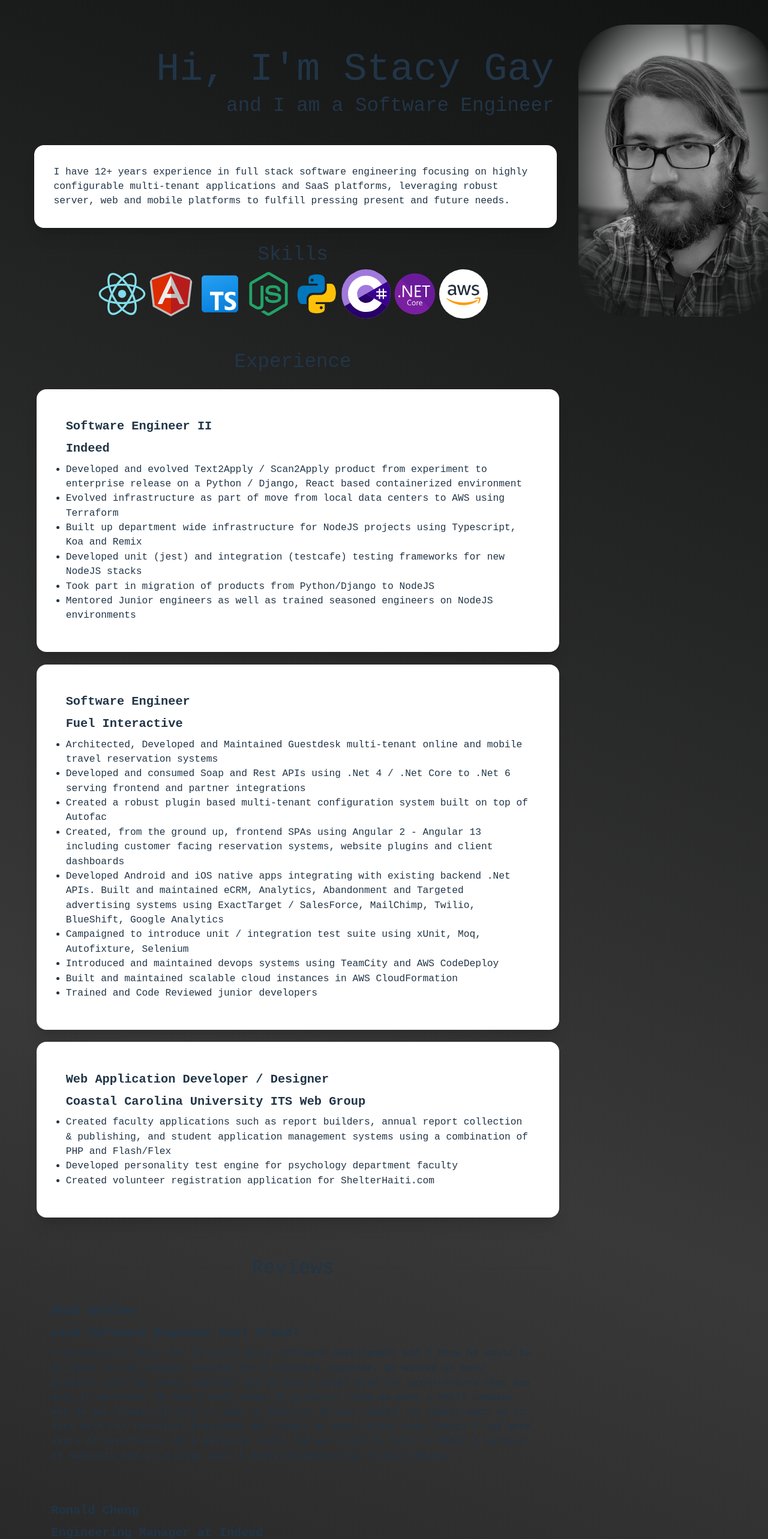
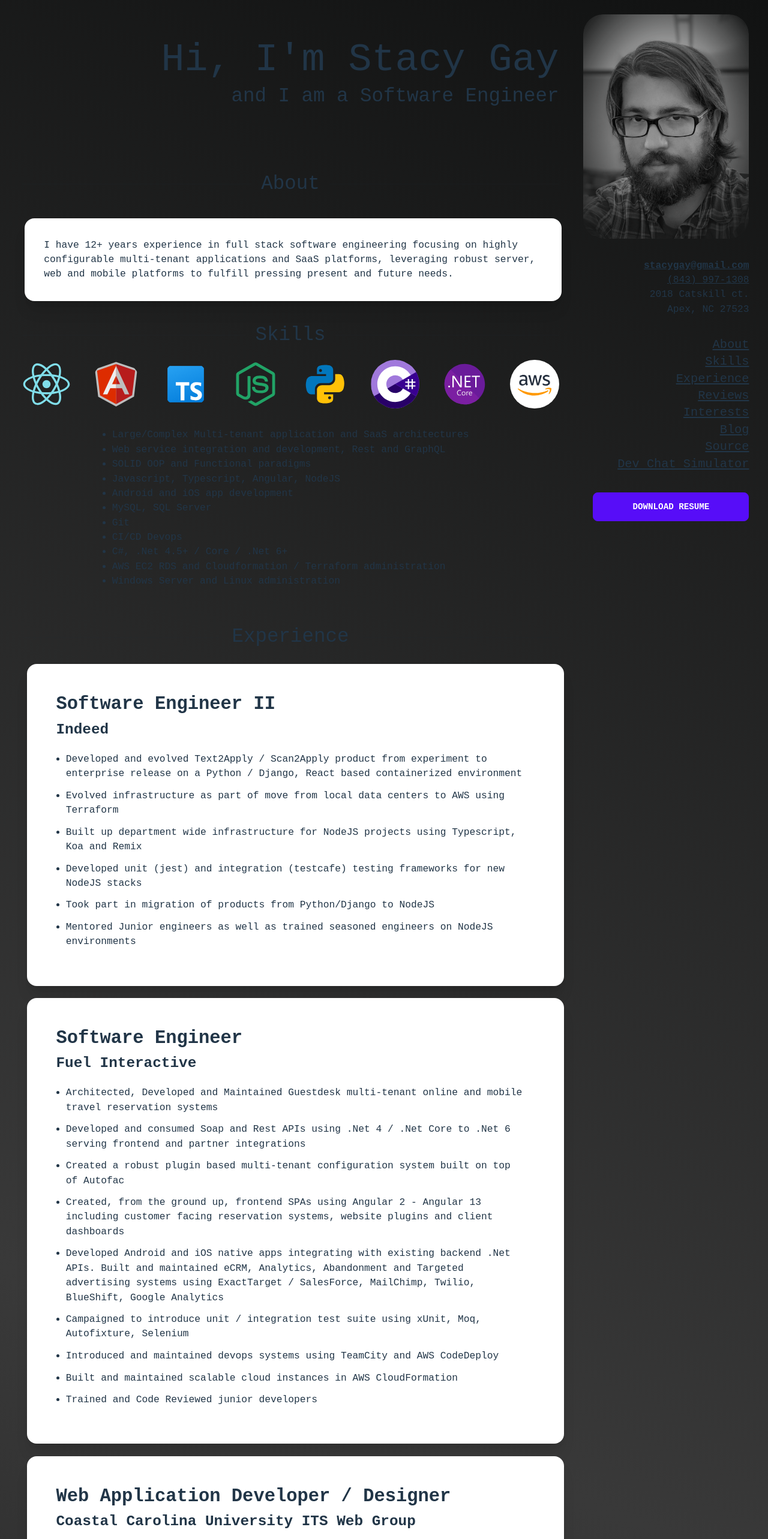
Before and after one commit to StacyGay/stacygay-resume, a React (Vite) app: page / in a window 1280 px wide. Shown: the top 2566 px of the page at 60% size. Built offline with nearby package versions, Linux system fonts and the light colour scheme.

Commit message:
sidebar and cleanup

```diff
--- a/src/App.css
+++ b/src/App.css
@@ -6,7 +6,6 @@ body {
 #root {
     max-width: 1280px;
     margin: 0 auto;
-    padding: 2rem;
     text-align: center;
 }
 
@@ -25,18 +24,19 @@ body {
 
 #portrait {
     background: url('./assets/profile.jpg') no-repeat;
-    width: 20em;
-    height: 30em;
-    /* mask-image: linear-gradient(to bottom, rgba(0,0,0,1), rgba(0,0,0,0));
-    mask-image: radial-gradient(rgba(0,0,0,1) 30%, rgba(0,0,0,0) 71%);
-    mask-image: linear-gradient(to top right, rgba(0,0,0,0) 30%, rgba(0,0,0,1)50%, rgba(0,0,0,0) 70%), radial-gradient(rgba(0,0,0,1) 30%, rgba(0,0,0,0) 71%); */
-    /* mask-image: radial-gradient(at 53% 55%, rgba(0,0,0,1) 0, rgba(0,0,0,1) 24%, rgba(0,0,0,0) 100%), linear-gradient(39.80557109226518deg, rgba(0,0,0,0) 0, rgba(0,0,0,1) 49%, rgba(0,0,0,0) 100%); */
-    mask-image: radial-gradient(rgba(0,0,0,1) 40%, rgba(0,0,0,0) 90%);
+    width: 17em;
+    height: 23em;
+    mask-image: radial-gradient(rgba(0,0,0,1) 20%, rgba(0,0,0,0) 99%);
     background-clip: border-box;
     background-position: top left;
     background-size: cover;
-    border-radius: 5em;
+    border-radius: 2em;
     filter: grayscale(1);
+}
+
+.greyscale-img {
+    filter: grayscale(1);
+    mask-image: radial-gradient(rgba(0,0,0,1) 40%, rgba(0,0,0,0) 90%);
 }
 
 /* .slide-in {
--- a/src/App.tsx
+++ b/src/App.tsx
@@ -6,45 +6,65 @@ import './App.css'
 import { SkillList } from './skills/skill-list'
 import { Experience } from './experience/experience';
 import { ReviewList } from './reviews/review-list';
+import { SideBar } from './side-bar';
 
 function App() {
     const [count, setCount] = useState(0)
 
     return (
-        <div className="App flex">
-            <div className="w-3/4 py-2 px-5">
-                <header className="text-right my-10">
+        <div className="App lg:flex py-4 lg:px-4 lg:px-2">
+            <div className="lg:w-3/4 py-2 px-5">
+                <header className="lg:text-right my-10">
                     <h1>Hi, I'm Stacy Gay</h1>
                     <h2>and I am a Software Engineer</h2>
                 </header>
 
-                <div className="card w-full my-5 mx-1 bg-base-100 shadow-xl">
-                    <p className="card-body text-left">
-                        I have 12+ years experience in full stack software engineering focusing on highly configurable multi-tenant applications and SaaS platforms, leveraging robust server, web and mobile platforms to fulfill pressing present and future needs.
-                    </p>
-                </div>
-                <div className="flex flex-col w-full border-opacity-50">
+                <section id="about" className="flex flex-col w-full mt-24 border-opacity-50">
+                    <div className="divider">
+                        <h2>About</h2>
+                    </div>
+                    <div className="card w-full my-8 mx-1 bg-base-100 shadow-xl">
+                        <p className="card-body text-left">
+                            I have 12+ years experience in full stack software engineering focusing on highly configurable multi-tenant applications and SaaS platforms, leveraging robust server, web and mobile platforms to fulfill pressing present and future needs.
+                        </p>
+                    </div>
+                </section>
+                <section id="skills" className="flex flex-col w-full border-opacity-50">
                     <div className="divider">
                         <h2>Skills</h2>
                     </div>
                     <SkillList></SkillList>
-                </div>
-                <div className="flex flex-col w-full mt-10">
+                </section>
+                <section id="experience" className="flex flex-col w-full mt-10">
                     <div className="divider">
                         <h2>Experience</h2>
                     </div>
                     <Experience></Experience>
-                </div>
-                <div className="flex flex-col w-full mt-10">
+                </section>
+                <section id="reviews" className="flex flex-col w-full mt-10">
                     <div className="divider">
                         <h2>Reviews</h2>
                     </div>
                     <ReviewList></ReviewList>
-                </div>
+                </section>
+                <section id="interests" className="my-16">
+                    <div className="divider mt-16">
+                        <h2>Interests</h2>
+                    </div>
+                    <p className="my-16 text-left">
+                        In my off time I enjoy biking, walking and exploring nature trails with my family,
+                        teaching my sons game programming in scratch and Unity.
+                        I'm always down for a good boardgame or cardgame.
+                        When I have time to myself I enjoy tinkering with music production.
+                        I like using guitar and piano to paint swelling ambient soundscapes.
+                        I'm a sucker for sci-fi and horror flicks and games.
+                        I do enjoy some gaming, especially flight and space sims.
+                        When I retire I'm probably going to be that weird old guy with a sim pit
+                        built in the back of a winnebago playing Hendrix's Star Spangled Banner on the roof at sunrise.
+                    </p>
+                </section>
             </div>
-            <div className="w-1/4 py-2 px-5">
-                <div id="portrait"></div>
-            </div>
+            <SideBar></SideBar>
         </div>
     )
 }
--- a/src/assets/data/skills.json
+++ b/src/assets/data/skills.json
@@ -1,4 +1,28 @@
 [
+    {
+        "text": "Large/Complex Multi-tenant application and SaaS architectures"
+    },
+    {
+        "text": "Web service integration and development, Rest and GraphQL"
+    },
+    {
+        "text": "SOLID OOP and Functional paradigms"
+    },
+    {
+        "text": "Javascript, Typescript, Angular, NodeJS"
+    },
+    {
+        "text": "Android and iOS app development"
+    },
+    {
+        "text": "MySQL, SQL Server"
+    },
+    {
+        "text": "Git"
+    },
+    {
+        "text": "CI/CD Devops"
+    },
     {
         "icon": "react-small.svg",
         "name": "React"
@@ -21,7 +45,8 @@
     },
     {
         "icon": "csharp.svg",
-        "name": "C#"
+        "name": "C#",
+        "text": "C#, .Net 4.5+ / Core / .Net 6+"
     },
     {
         "icon": "dotnet.svg",
@@ -30,6 +55,10 @@
     {
         "icon": "aws.svg",
         "name": "AWS",
+        "text": "AWS EC2 RDS and Cloudformation / Terraform administration",
         "background": "white"
+    },
+    {
+        "text": "Windows Server and Linux administration"
     }
 ]
--- a/src/experience/job-item.tsx
+++ b/src/experience/job-item.tsx
@@ -1,47 +1,40 @@
-import { motion, useAnimation } from 'framer-motion';
-import { ReactElement, useEffect } from 'react';
-import { useInView } from 'react-intersection-observer';
+import { useInView } from 'framer-motion';
+import { ReactElement, useRef } from 'react';
 import { Job } from './job-service';
 
 export interface JobProps {
     job: Job;
 }
 
-const boxVariant = {
-    visible: { opacity: 1, scale: 1, x: 0, transition: { duration: 0.5 }},
-    hidden: { opacity: 0, scale: 0, x: 200 },
-};
-
 export function JobItem({ job }: JobProps): ReactElement {
-    const control = useAnimation();
-    const [ref, inView] = useInView();
-
-    useEffect(() => {
-        if (inView) {
-            control.start("visible");
-        } else {
-            control.start("hidden");
-        }
-    }, [control, inView]);
+    const ref = useRef(null);
+    const isInView = useInView(ref, { once: true });
 
     return (
-        <motion.div
-            className="card w-full mx-2 my-5 p-4 bg-base-100 shadow-xl slide-in"
+        <div
+            className="card w-full lg:mx-2 my-5 lg:p-4 md:p-2 bg-base-100 shadow-xl slide-in"
             ref={ref}
-            variants={boxVariant}
-            initial="hidden"
-            animate={control}>
+            style={{
+                transform: isInView ? "none" : "translateY(300px)",
+                opacity: isInView ? 1 : 0,
+                transitionDuration: ".3s"
+            }}
+        >
             <div className="card-body text-left">
-                <h3 className="card-title">
+                <h3 className="card-title text-3xl">
                     {job.title}
                 </h3>
-                <h4 className="card-title">
+                <h4 className="card-title text-2xl">
                     {job.company}
                 </h4>
-                <ul className="list-disc">
-                    {job?.items.map(i => <li>{i}</li>)}
-                </ul>
+                <div className="px-4">
+                    <ul className="list-disc">
+                        {job?.items.map(i =>
+                            <li className="my-3 text-base hover:scale-105">{i}</li>
+                        )}
+                    </ul>
+                </div>
             </div>
-        </motion.div>
+        </div>
     );
 }
--- a/src/reviews/review-item.tsx
+++ b/src/reviews/review-item.tsx
@@ -1,21 +1,35 @@
-import { ReactElement } from "react";
+import { useInView } from "framer-motion";
+import { ReactElement, useRef } from "react";
 import { Review } from "./review-service";
 
 export interface ReviewItemProps {
     review: Review;
+    bg: string;
 }
 
-export function ReviewItem({ review }: ReviewItemProps): ReactElement {
+export function ReviewItem({ review, bg }: ReviewItemProps): ReactElement {
+    const ref = useRef(null);
+    const isInView = useInView(ref, { once: true });
+
     return (
-        <div className="card">
+        <div
+            className={`card md:w-full lg:w-[48%] mx-2 my-3 text-primary-content ${bg}`}
+            ref={ref}
+            style={{
+                transform: isInView ? "none" : "scale(0)",
+                opacity: isInView ? 1 : 0,
+                //transitionDuration: ".3s",
+                transition: "all 0.25s cubic-bezier(0.17, 0.55, 0.55, 1) 0.1s",
+            }}
+        >
             <div className="card-body">
-                <h3 className="card-title">
+                <h3 className="card-title text-base">
                     {review.name}
                 </h3>
-                <h4 className="card-title">
+                <h4 className="card-title text-base">
                     {review.title}
                 </h4>
-                <p className="text-left">
+                <p className="text-left text-sm">
                     {review.comment}
                 </p>
             </div>
--- a/src/reviews/review-list.tsx
+++ b/src/reviews/review-list.tsx
@@ -1,6 +1,8 @@
 import { ReactElement, useEffect, useState } from "react";
 import { ReviewItem } from "./review-item";
 import { getReviews, Review } from "./review-service";
+
+const colors = ["bg-orange-900", "bg-blue-900", "bg-indigo-900", "bg-green-900", "bg-rose-900"]
 
 export function ReviewList(): ReactElement {
     const [reviews, setReviews] = useState<Review[]>([]);
@@ -12,8 +14,8 @@ export function ReviewList(): ReactElement {
     }, []);
 
     return (
-        <div>
-            {reviews.map((r, i) => <ReviewItem review={r} key={i}></ReviewItem>)}
+        <div className="flex flex-wrap">
+            {reviews.map((r, i) => <ReviewItem review={r} bg={colors[i%colors.length]} key={i}></ReviewItem>)}
         </div>
     )
 }
--- /dev/null
+++ b/src/side-bar.tsx
@@ -0,0 +1,70 @@
+import { ReactElement } from "react";
+
+export function SideBar(): ReactElement {
+    return (
+        <div className="lg:w-1/4 py-2 px-5 text-right relative">
+            <div className="sidebard-content fixed">
+                <div id="portrait" className="m-auto"></div>
+                {/* <img src={profile} className="mask mask-squircle greyscale-img" /> */}
+                <div className="mt-8">
+                    <a className="link font-bold" href="mailto:stacygay@gmail.com">
+                        stacygay@gmail.com
+                    </a>
+                    <br />
+                    <a className="link" href="tel:843-997-1308">(843) 997-1308</a>
+                    <br />
+                    2018 Catskill ct.
+                    <br />
+                    Apex, NC 27523
+                </div>
+                <ul className="my-8 text-xl">
+                    <li>
+                        <a className="link" href="#about">
+                            About
+                        </a>
+                    </li>
+                    <li>
+                        <a className="link" href="#skills">
+                            Skills
+                        </a>
+                    </li>
+                    <li>
+                        <a className="link" href="#experience">
+                            Experience
+                        </a>
+                    </li>
+                    <li>
+                        <a className="link" href="#reviews">
+                            Reviews
+                        </a>
+                    </li>
+                    <li>
+                        <a className="link" href="#interests">
+                            Interests
+                        </a>
+                    </li>
+                    <li>
+                        <a className="link" href="http://stacygay.com/blog-plugin.html">
+                            Blog
+                        </a>
+                    </li>
+                    <li>
+                        <a className="link" href="https://github.com/StacyGay/stacygay_com">
+                            Source
+                        </a>
+                    </li>
+                    <li>
+                        <a className="link" href="./dev-chat/index.html">
+                            Dev Chat Simulator
+                        </a>
+                    </li>
+                </ul>
+                <div>
+                    <a className="btn btn-wide btn-primary" href="https://docs.google.com/document/d/14tpSMuEmwBv_Bu2qxwRcaoZXkCHA7UxAsROTRR88jxw/edit?usp=sharing">
+                        Download Resume
+                    </a>
+                </div>
+            </div>
+        </div>
+    )
+}
--- a/src/skills/skill-list.tsx
+++ b/src/skills/skill-list.tsx
@@ -18,8 +18,27 @@ export function SkillList(): ReactElement {
     }, []);
 
     return (
-        <div>
-            {skills.map((s, i) => <SkillIcon skill={s} key={i}></SkillIcon>)}
+        <div className="my-4">
+            <div className="flex flex-wrap justify-between w-full">
+                {
+                    skills
+                        .filter((skill) => skill.icon)
+                        .map((s, i) => <SkillIcon skill={s} key={i}></SkillIcon>)
+                }
+            </div>
+            <div className="mt-8 mx-4 lg:mx-auto w-fit">
+                <ul className="list-disc text-left">
+                    {
+                        skills
+                            .filter((s) => s.text)
+                            .map((s, i) =>
+                                <li key={i} className="hover:scale-110 hover:translate-x-7">
+                                    {s.text}
+                                </li>
+                            )
+                    }
+                </ul>
+            </div>
         </div>
     )
 }
--- a/src/skills/skill-service.ts
+++ b/src/skills/skill-service.ts
@@ -1,9 +1,10 @@
 const iconPath = './src/assets';
 
 export interface Skill {
-    icon: string,
-    name: string,
+    icon?: string,
+    name?: string,
     background?: string,
+    text?: string,
 }
 
 export async function getSkills(): Promise<Skill[]> {
@@ -14,7 +15,8 @@ export async function getSkills(): Promise<Skill[]> {
         throw `Error getting skills`;
     }
 
-    data.map((s) => s.icon = `${iconPath}/${s.icon}`);
+    data.filter((s) => s.icon)
+        .map((s) => s.icon = `${iconPath}/${s.icon}`);
 
     return data ;
 }
--- /dev/null
+++ b/src/utilities/animations.ts
@@ -0,0 +1,4 @@
+export const slideUpVariant = {
+    visible: { opacity: 1, y: 0, transition: { duration: 0.25 }},
+    hidden: { opacity: 0, y: 300 },
+};
```
